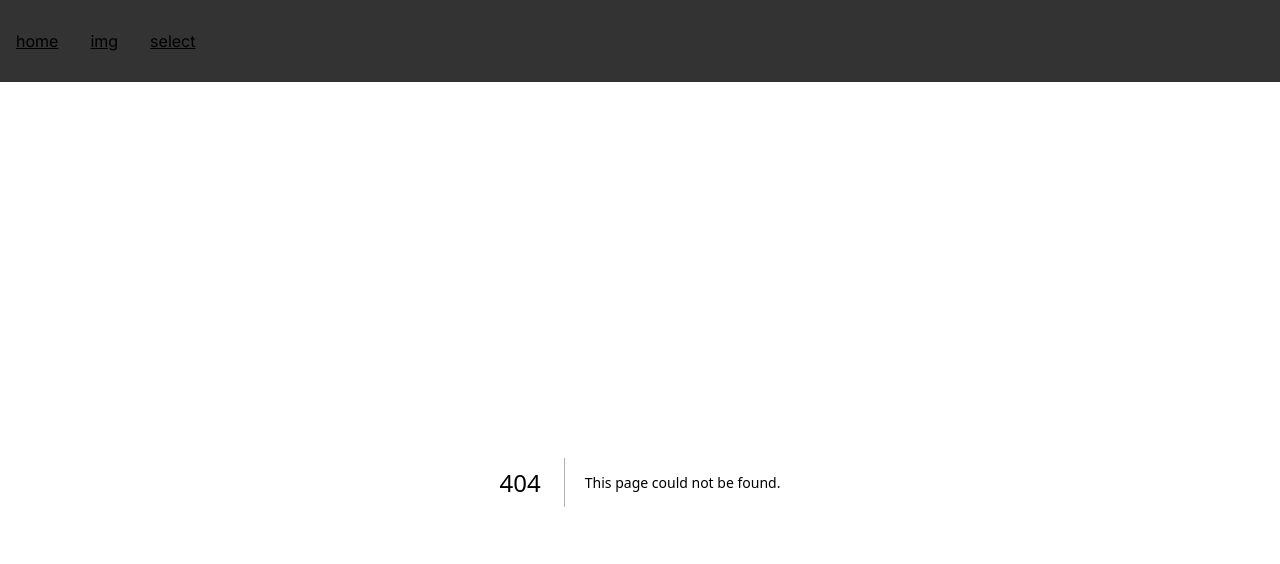
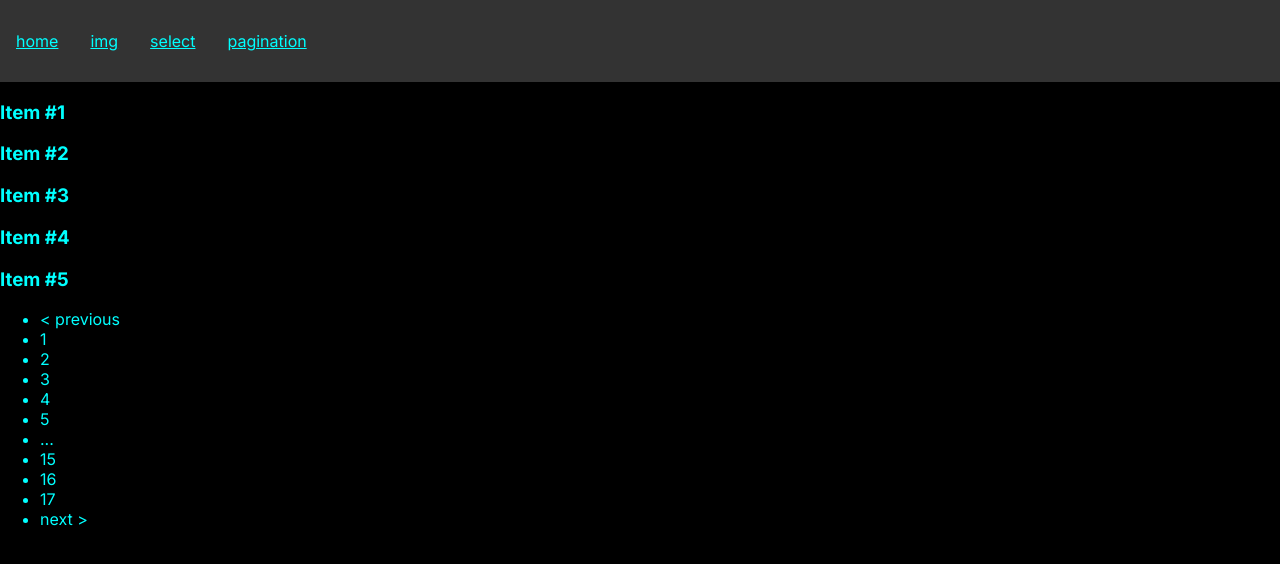
Before and after one commit to vitalii-minchuk/alberta, a Next.js app: page /pagination-test in a window 1280 px wide. Before the commit this address had no page. Shown: the top 564 px of the page. Built offline with nearby package versions, Linux system fonts and the light colour scheme.

Commit message:
add react-paginate

```diff
--- a/next.config.mjs
+++ b/next.config.mjs
@@ -6,7 +6,7 @@ import withPlaiceholder from "@plaiceholder/next";
  */
 const config = {
   images: {
-    domains: ["images.unsplash.com", "plus.unsplash.com"],
+    domains: ["images.unsplash.com", "plus.unsplash.com", 'dev.jambo8.com', 'mediumrare.imgix.net'],
   },
 };
 
--- a/package.json
+++ b/package.json
@@ -14,6 +14,7 @@
     "plaiceholder": "^3.0.0",
     "react": "^18",
     "react-dom": "^18",
+    "react-paginate": "^8.2.0",
     "react-select": "^5.8.0",
     "sharp": "^0.33.2"
   },
--- a/src/app/globals.css
+++ b/src/app/globals.css
@@ -1,3 +1,5 @@
+
+
 body {
   margin: 0;
   padding: 0;
--- a/src/app/img-test/page.tsx
+++ b/src/app/img-test/page.tsx
@@ -21,9 +21,9 @@ const getImage = async (src: string) => {
 
 export default async function ImgTestPage() {
   const { color, img } = await getImage(
-    "https://plus.unsplash.com/premium_photo-1705317716147-9d8f7ab2ad69?q=80&w=2574&auto=format&fit=crop&ixlib=rb-4.0.3&ixid=M3wxMjA3fDB8MHxwaG90by1wYWdlfHx8fGVufDB8fHx8fA%3D%3D"
+    "https://dev.jambo8.com/_next/image?url=https%3A%2F%2Fstage.gis-static.com%2Fgames%2FSpribe%2F8ae9549c6e0e483fb4958cad3c53a568.png&w=384&q=100"
   );
-
+console.log(color)
   return (
     <div className={styles.wrapper}>
         <SvgTest />
--- /dev/null
+++ b/src/app/pagination-test/page.tsx
@@ -0,0 +1,56 @@
+"use client"
+
+import { useState } from "react";
+import ReactPaginate from 'react-paginate';
+const items = [1, 2, 3, 4, 5, 6, 7, 8, 9, 10, 11, 12, 13, 14, 1, 2, 3, 4, 5, 6, 7, 8, 9, 10, 11, 12, 13, 14, 1, 2, 3, 4, 5, 6, 7, 8, 9, 10, 11, 12, 13, 14, 1, 2, 3, 4, 5, 6, 7, 8, 9, 10, 11, 12, 13, 14, 1, 2, 3, 4, 5, 6, 7, 8, 9, 10, 11, 12, 13, 14, 1, 2, 3, 4, 5, 6, 7, 8, 9, 10, 11, 12, 13, 14];
+
+function Items({ currentItems }) {
+  return (
+    <>
+      {currentItems &&
+        currentItems.map((item) => (
+          <div>
+            <h3>Item #{item}</h3>
+          </div>
+        ))}
+    </>
+  );
+}
+
+export default function PaginationPage() {
+      // Here we use item offsets; we could also use page offsets
+  // following the API or data you're working with.
+  const [itemOffset, setItemOffset] = useState(0);
+
+  // Simulate fetching items from another resources.
+  // (This could be items from props; or items loaded in a local state
+  // from an API endpoint with useEffect and useState)
+  const endOffset = itemOffset + 5;
+  console.log(`Loading items from ${itemOffset} to ${endOffset}`);
+  const currentItems = items.slice(itemOffset, endOffset);
+  const pageCount = Math.ceil(items.length / 5);
+
+  // Invoke when user click to request another page.
+  const handlePageClick = (event) => {
+    const newOffset = (event.selected * 5) % items.length;
+    console.log(
+      `User requested page number ${event.selected}, which is offset ${newOffset}`
+    );
+    setItemOffset(newOffset);
+  };
+  return (
+    <>
+      <Items currentItems={currentItems} />
+      <ReactPaginate
+        breakLabel="..."
+        nextLabel="next >"
+        onPageChange={handlePageClick}
+        pageRangeDisplayed={5}
+        pageCount={pageCount}
+        previousLabel="< previous"
+        renderOnZeroPageCount={null}
+        className="pag"
+      />
+    </>
+  );
+}
--- a/src/components/layout/header/index.tsx
+++ b/src/components/layout/header/index.tsx
@@ -5,10 +5,10 @@ export const Header = () => {
   return (
     <header className={styles.header}>
         <nav className={styles.nav}>
-
         <Link href='/'>home</Link>
         <Link href='/img-test'>img</Link>
         <Link href='/select-test'>select</Link>
+        <Link href='/pagination-test'>pagination</Link>
         </nav>
     </header>
   )
```
Also changed, not shown: 1 other file (tests, documents, lock files or other folders).
